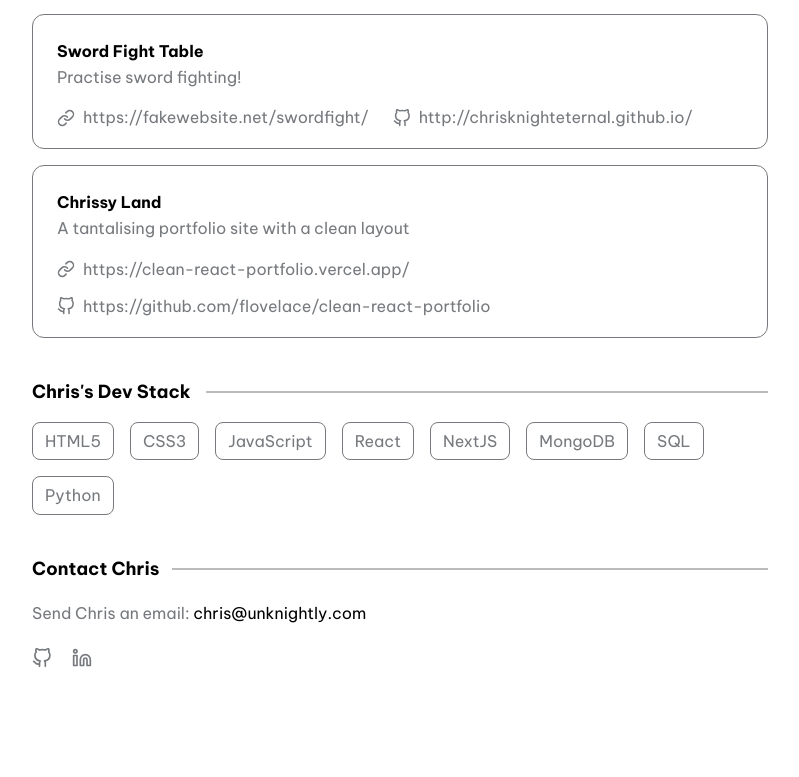
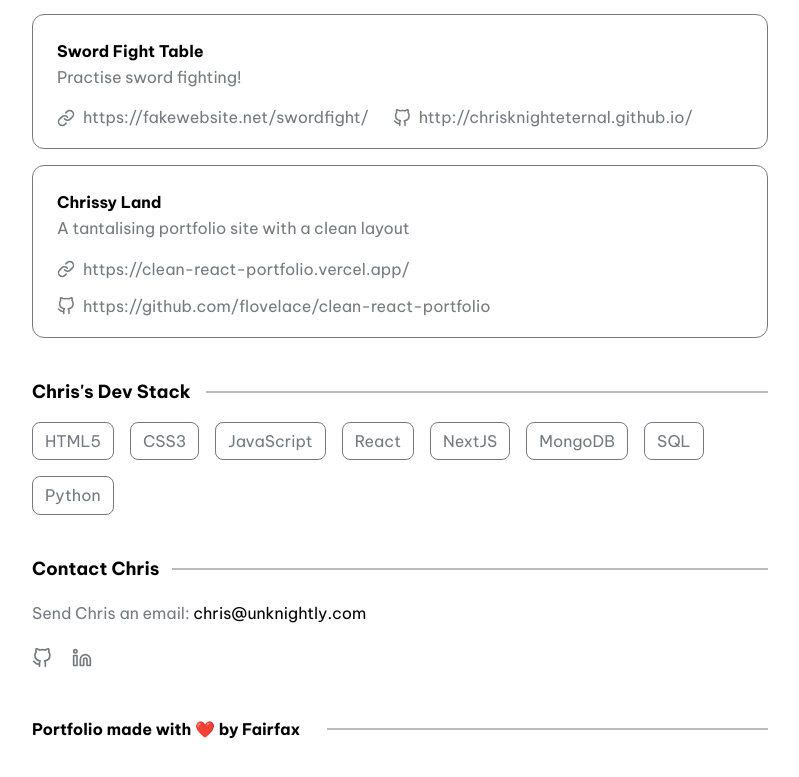
Before and after one commit to flovelace/clean-react-portfolio, a Next.js app: page / in a window 1280 px wide. Shown: the part 574-1351 px from the top of the page, without its empty margins (240-1039 px from the left). Built offline with nearby package versions, Linux system fonts and the light colour scheme.

Commit message:
added basic footer

```diff
--- /dev/null
+++ b/components/Footer.js
@@ -0,0 +1,12 @@
+export default function Footer () {
+    return (
+            <div>
+                <div className='overflow-x-hidden w-full'>
+                    <h3 className='landingSectionTitle max-w-max mx-0 text-left relative mb-4 md:w-max '>
+                        Portfolio made with ❤️ by Fairfax
+                    </h3>
+                </div>
+
+            </div>
+        );
+    }
--- a/pages/index.js
+++ b/pages/index.js
@@ -3,6 +3,7 @@ import Head from 'next/head';
 import Hero from '@/components/Hero';
 import Projects from '@/components/Projects';
 import Stack from '@/components/Stack';
+import Footer from '@/components/Footer';
 import { meta } from '@/data/config';
 
 export default function Index() {
@@ -17,6 +18,7 @@ export default function Index() {
           <Projects />
           <Stack />
           <Contact />
+          <Footer />
         </div>
       </div>
     </>
```
